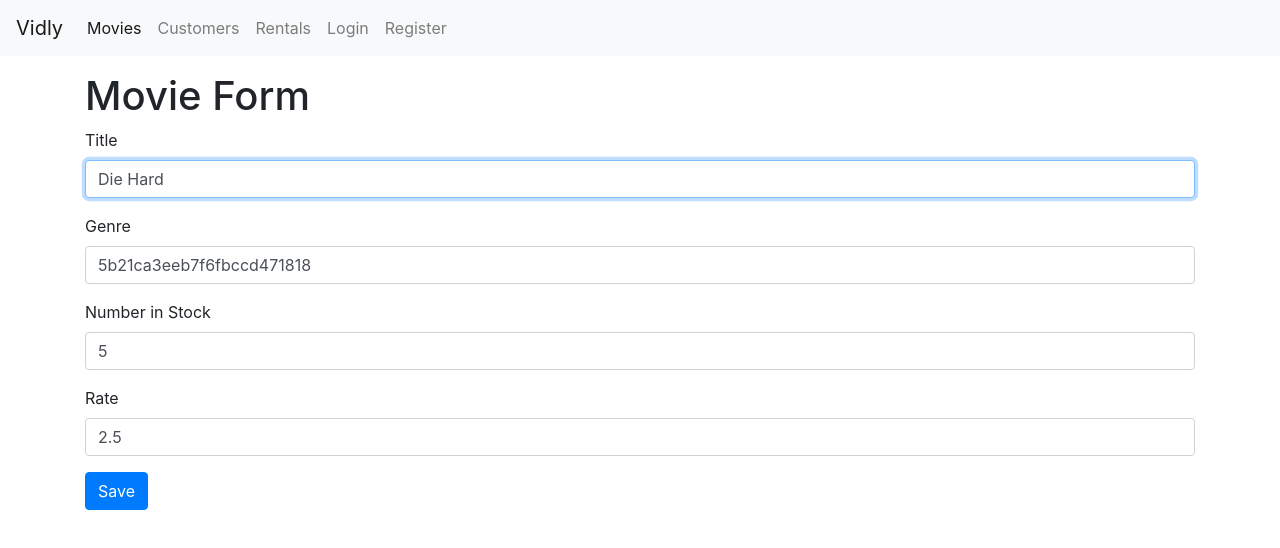
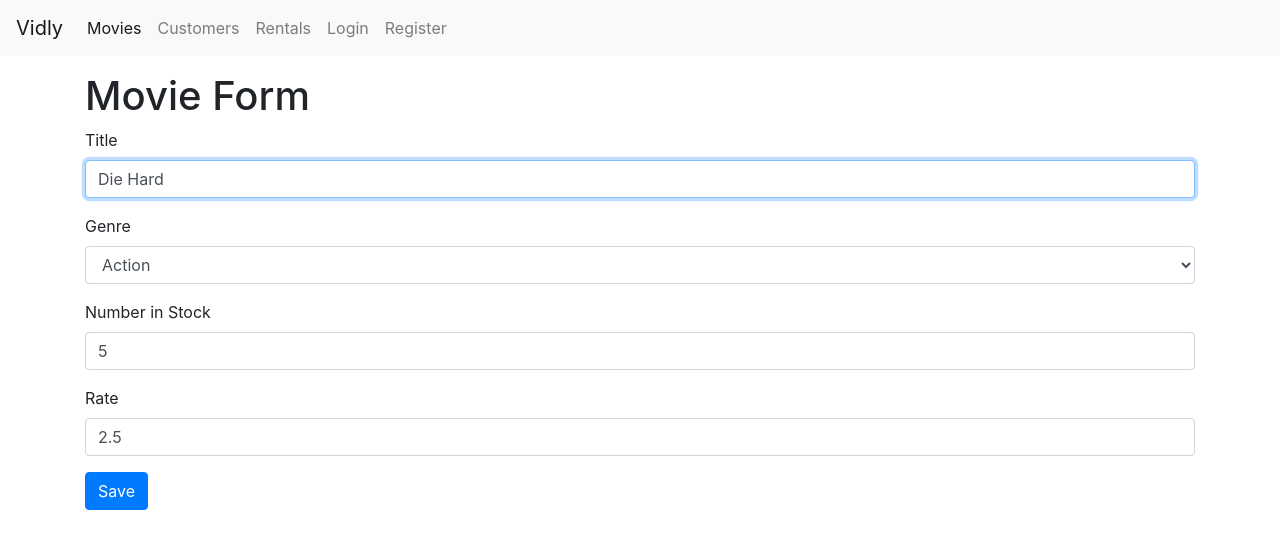
Before and after one commit to rvd2pwipwip/vidly, a React (Create React App) app: page /movies/5b21ca3eeb7f6fbccd471816 in a window 1280 px wide. Shown: the top 548 px of the page. Built offline with nearby package versions, Linux system fonts and the light colour scheme.

Commit message:
video23 MovieForm genre <select/>

```diff
--- a/src/components/MovieForm.jsx
+++ b/src/components/MovieForm.jsx
@@ -67,7 +67,7 @@ class MovieForm extends Form {
         <h1>Movie Form</h1>
         <form onSubmit={this.handleSubmit}>
           {this.renderInput("title", "Title", "text", true)}
-          {this.renderInput("genreId", "Genre")}
+          {this.renderSelect("genreId", "Genre", this.state.genres)}
           {this.renderInput("numberInStock", "Number in Stock")}
           {this.renderInput("dailyRentalRate", "Rate")}
           {this.renderButton("Save")}
--- a/src/components/common/Form.jsx
+++ b/src/components/common/Form.jsx
@@ -1,6 +1,7 @@
 import React, { Component } from "react";
 import Joi from "joi-browser";
 import Input from "./Input";
+import Select from "./Select";
 
 class Form extends Component {
   state = {
@@ -68,6 +69,21 @@ class Form extends Component {
     );
   };
 
+  renderSelect = (name, label, options, autoFocus = false) => {
+    const { data, errors } = this.state;
+    return (
+      <Select
+        name={name}
+        value={data[name]}
+        label={label}
+        options={options}
+        onChange={this.handleChange}
+        error={errors[name]}
+        autoFocus={autoFocus}
+      />
+    );
+  };
+
   renderButton = label => {
     return (
       <button disabled={this.validate()} className="btn btn-primary">
--- a/src/components/common/Select.jsx
+++ b/src/components/common/Select.jsx
@@ -1,14 +1,21 @@
 import React from "react";
 
-const Input = ({ name, label, error, ...rest }) => {
+const Select = ({ name, label, options, error, ...rest }) => {
   console.log(rest);
   return (
     <div className="form-group">
       <label htmlFor={name}>{label}</label>
-      <input {...rest} name={name} id={name} className="form-control" />
+      <select {...rest} name={name} id={name} className="form-control">
+        <option value="" />
+        {options.map(option => (
+          <option key={option._id} value={option._id}>
+            {option.name}
+          </option>
+        ))}
+      </select>
       {error && <div className="alert alert-danger">{error}</div>}
     </div>
   );
 };
 
-export default Input;
+export default Select;
--- a/src/services/fakeMovieService.js
+++ b/src/services/fakeMovieService.js
@@ -77,13 +77,13 @@ export function getMovie(id) {
 
 export function saveMovie(movie) {
   let movieInDb = movies.find(m => m._id === movie._id) || {};
-  movieInDb.name = movie.name;
+  movieInDb.title = movie.title;
   movieInDb.genre = genresAPI.genres.find(g => g._id === movie.genreId);
   movieInDb.numberInStock = movie.numberInStock;
   movieInDb.dailyRentalRate = movie.dailyRentalRate;
 
   if (!movieInDb._id) {
-    movieInDb._id = Date.now();
+    movieInDb._id = Date.now().toString();
     movies.push(movieInDb);
   }
 
```
